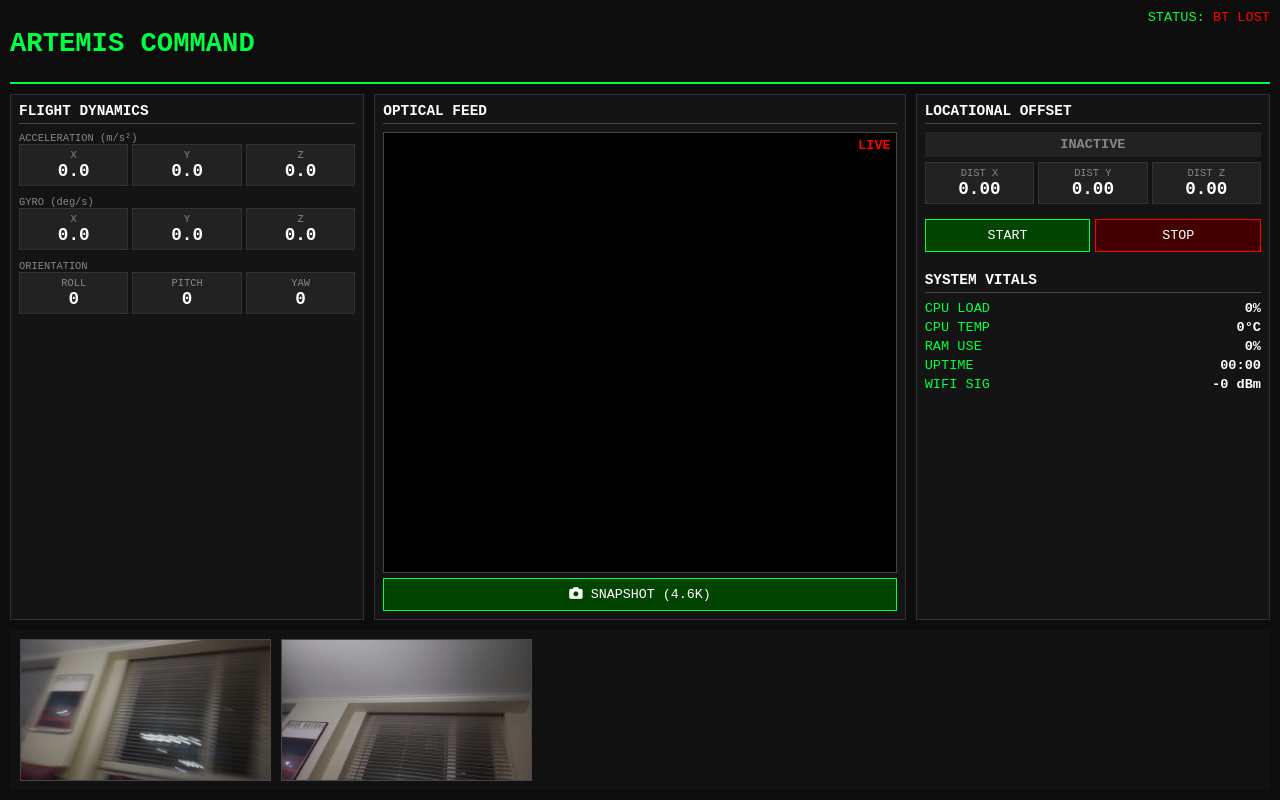
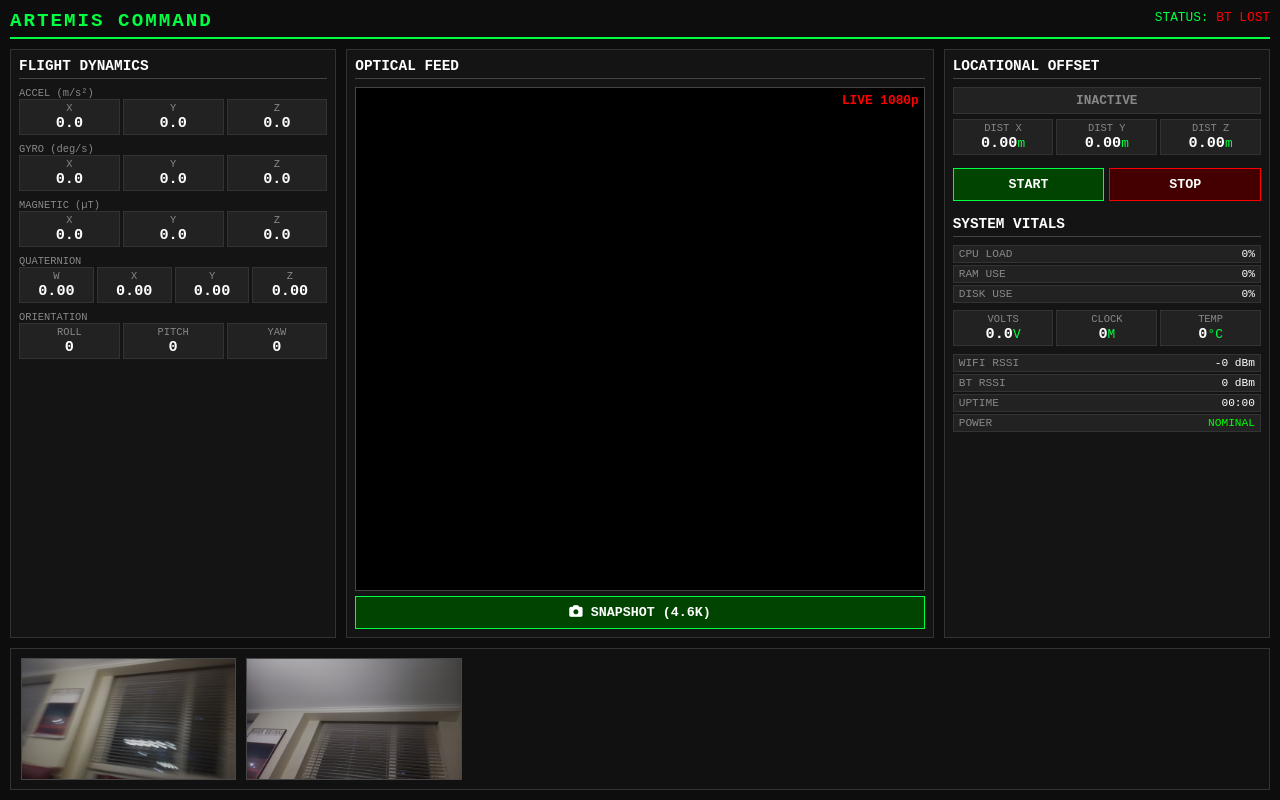
Before and after one commit to TogiFerretFerret/FlatSat, a Flask app: template ground/templates/dashboard.html in a window 1280 px wide. Run offline with Flask 3, Linux system fonts and the light colour scheme; the template is opened without the code that fills it, so the values that code supplies are empty.

Commit message:
nan shikanokonokonoko koshitantan

```diff
--- a/ground/main.py
+++ b/ground/main.py
@@ -8,68 +8,95 @@ import requests
 from flask import Flask, render_template, jsonify, request, Response, stream_with_context, send_from_directory
 
 # --- CONFIGURATION ---
-PI_BT_MAC = "D8:3A:DD:3C:12:16"
-PI_WIFI_IP = "192.168.1.183"
+PI_BT_MAC = "D8:3A:DD:3C:12:16"  # <--- CHECK THIS
+PI_WIFI_IP = "192.168.1.183"     # <--- CHECK THIS
 PI_VIDEO_PORT = 8000
 
+# Setup Capture Directory
 CAPTURE_DIR = os.path.join(os.getcwd(), "captures")
 if not os.path.exists(CAPTURE_DIR):
     os.makedirs(CAPTURE_DIR)
 
 app = Flask(__name__)
 
-# --- STATE ---
-telemetry_data = {"status": "CONNECTING...", "pos_offset": {"x":0,"y":0,"z":0}}
+# --- GLOBAL STATE ---
+telemetry_data = {
+    "status": "CONNECTING...",
+    "rssi": 0,
+    "pos_offset": {"x": 0, "y": 0, "z": 0},
+    "tracking_active": False
+}
 bt_sock = None
 lock = threading.Lock()
 
 def bt_client_thread():
-    global bt_sock, telemetry_data
+    """Background thread to fetch Telemetry over Bluetooth."""
+    global telemetry_data, bt_sock
+
     while True:
         try:
             print(f"[GS] Connecting BT to {PI_BT_MAC}...")
-            bt_sock = socket.socket(socket.AF_BLUETOOTH, socket.SOCK_STREAM, socket.BTPROTO_RFCOMM)
-            bt_sock.connect((PI_BT_MAC, 1))
+            # Create fresh socket
+            s = socket.socket(socket.AF_BLUETOOTH, socket.SOCK_STREAM, socket.BTPROTO_RFCOMM)
+            s.connect((PI_BT_MAC, 1))
+
+            with lock:
+                bt_sock = s # Expose socket for sending commands
+                telemetry_data["status"] = "ONLINE"
+
             print("[GS] Bluetooth Connected!")
 
-            with lock: telemetry_data["status"] = "ONLINE"
-
             while True:
-                header = bt_sock.recv(8)
+                # 1. Read Header
+                header = s.recv(8)
                 if not header: break
                 type_bytes, length = struct.unpack("!4sI", header)
+
+                # 2. Read Payload
                 payload = b''
                 while len(payload) < length:
-                    chunk = bt_sock.recv(length - len(payload))
+                    chunk = s.recv(length - len(payload))
                     if not chunk: break
                     payload += chunk
 
+                if len(payload) != length: break
+
+                # 3. Update State
                 try:
                     data = json.loads(payload.decode('utf-8'))
                     data["status"] = "ONLINE"
-                    with lock: telemetry_data = data
-                except: pass
+                    with lock:
+                        telemetry_data = data
+                except json.JSONDecodeError:
+                    pass
+
         except Exception as e:
             print(f"[GS] BT Error: {e}")
-            with lock: telemetry_data["status"] = "BT LOST"
-            if bt_sock: bt_sock.close()
+            with lock:
+                telemetry_data["status"] = f"BT LOST"
+                bt_sock = None
+            if 's' in locals() and s: s.close()
             time.sleep(2)
 
 t = threading.Thread(target=bt_client_thread)
 t.daemon = True
 t.start()
 
-def send_bt_command(cmd):
-    """Sends a 4-byte command header to the Pi"""
-    if bt_sock:
-        try:
-            # Header Only: Type=CMD, Len=0
-            pkt = struct.pack("!4sI", cmd.encode('utf-8'), 0)
-            bt_sock.sendall(pkt)
-            print(f"[GS] Sent Command: {cmd}")
-            return True
-        except Exception as e:
-            print(f"[GS] Send Failed: {e}")
+def send_bt_command(cmd_str):
+    """Sends a short command string to the Pi"""
+    global bt_sock
+    with lock:
+        if bt_sock:
+            try:
+                # Type=CMD (4 bytes), Length=0. We encode command in the Type field for simplicity if length is 4
+                # But safer to send as payload if length > 4.
+                # Here we use the Type field for the Command itself if it's 4 chars (e.g. "TRK+")
+                pkt = struct.pack("!4sI", cmd_str.encode('utf-8'), 0)
+                bt_sock.sendall(pkt)
+                print(f"[GS] Sent: {cmd_str}")
+                return True
+            except Exception as e:
+                print(f"[GS] Send Error: {e}")
     return False
 
 # --- WEB SERVER ---
@@ -80,43 +107,62 @@ def index():
 
 @app.route('/proxy_video')
 def proxy_video():
+    """Proxies MJPEG stream from Pi to Browser (Works over Tailscale)"""
+    pi_stream_url = f"http://{PI_WIFI_IP}:{PI_VIDEO_PORT}/stream"
     try:
-        req = requests.get(f"http://{PI_WIFI_IP}:{PI_VIDEO_PORT}/stream", stream=True, timeout=2)
-        return Response(stream_with_context(req.iter_content(chunk_size=4096)),
+        req = requests.get(pi_stream_url, stream=True, timeout=3)
+        def generate():
+            for chunk in req.iter_content(chunk_size=4096):
+                yield chunk
+        return Response(stream_with_context(generate()),
                         content_type=req.headers['Content-Type'])
-    except: return "No Signal"
+    except Exception:
+        return "Video Signal Unreachable"
 
 @app.route('/api/telemetry')
 def api_telemetry():
-    with lock: return jsonify(telemetry_data)
+    with lock:
+        return jsonify(telemetry_data)
 
 @app.route('/api/track', methods=['POST'])
-def track_toggle():
+def api_track():
     action = request.json.get('action')
-    cmd = "TRK+" if action == 'start' else "TRK-"
-    success = send_bt_command(cmd)
-    return jsonify({"status": "sent" if success else "failed"})
+    if action == 'start':
+        send_bt_command("TRK+")
+    elif action == 'stop':
+        send_bt_command("TRK-")
+    return jsonify({"status": "ok"})
 
 @app.route('/api/capture', methods=['POST'])
 def capture_image():
+    """Downloads high-res image from Pi and saves UNIQUE file"""
     try:
-        resp = requests.get(f"http://{PI_WIFI_IP}:{PI_VIDEO_PORT}/snapshot", timeout=15)
+        url = f"http://{PI_WIFI_IP}:{PI_VIDEO_PORT}/snapshot"
+        resp = requests.get(url, timeout=15)
+
         if resp.status_code == 200:
-            # Permanent Storage: Unique Timestamps
-            filename = f"snap_{int(time.time())}.jpg"
-            with open(os.path.join(CAPTURE_DIR, filename), 'wb') as f:
+            timestamp = int(time.time())
+            filename = f"snap_{timestamp}.jpg"
+            filepath = os.path.join(CAPTURE_DIR, filename)
+
+            with open(filepath, 'wb') as f:
                 f.write(resp.content)
+
             return jsonify({"status": "success", "file": filename})
+        else:
+            return jsonify({"status": "error", "message": "Pi Error"}), 500
+
     except Exception as e:
-        return jsonify({"status": "error", "message": str(e)})
-    return jsonify({"status": "error"})
+        return jsonify({"status": "error", "message": str(e)}), 500
 
 @app.route('/api/captures')
 def list_captures():
     try:
+        # Sort by newest first
         files = sorted([f for f in os.listdir(CAPTURE_DIR) if f.endswith(".jpg")], reverse=True)
         return jsonify(files)
-    except: return jsonify([])
+    except:
+        return jsonify([])
 
 @app.route('/captures/<path:filename>')
 def serve_capture(filename):
--- a/ground/templates/dashboard.html
+++ b/ground/templates/dashboard.html
@@ -21,17 +21,19 @@
             height: 100vh;
             display: flex; flex-direction: column;
             box-sizing: border-box;
-            font-size: 0.85rem;
+            font-size: 0.8rem;
         }
         header {
             border-bottom: 2px solid var(--text-main);
             margin-bottom: 10px; padding-bottom: 5px;
             display: flex; justify-content: space-between;
         }
+        h1 { margin: 0; font-size: 1.2rem; letter-spacing: 2px; }
+
         /* Layout Grid */
         .main-layout {
             display: grid;
-            grid-template-columns: 1fr 1.5fr 1fr; /* 3 Columns: Telemetry | Video | Telemetry */
+            grid-template-columns: 1fr 1.8fr 1fr; /* Sidebars | Video | Sidebars */
             grid-template-rows: 1fr auto;
             gap: 10px;
             flex-grow: 1;
@@ -64,19 +66,21 @@
         img#video-feed { max-width: 100%; max-height: 100%; }
 
         /* Stats */
-        .stat-row { display: flex; justify-content: space-between; margin-bottom: 4px; }
+        .stat-row { display: flex; justify-content: space-between; margin-bottom: 2px; }
         .stat-val { font-weight: bold; color: #fff; }
 
-        .grid-3 { display: grid; grid-template-columns: 1fr 1fr 1fr; gap: 4px; text-align: center; margin-bottom: 10px; }
-        .box-val { background: #222; padding: 4px; border: 1px solid #333; }
+        .grid-3 { display: grid; grid-template-columns: 1fr 1fr 1fr; gap: 3px; text-align: center; margin-bottom: 8px; }
+        .grid-4 { display: grid; grid-template-columns: 1fr 1fr 1fr 1fr; gap: 3px; text-align: center; margin-bottom: 8px; }
+
+        .box-val { background: #222; padding: 2px; border: 1px solid #333; }
         .box-lbl { font-size: 0.65rem; color: #888; display: block; }
-        .box-num { font-size: 1.1rem; color: #fff; font-weight: bold; }
+        .box-num { font-size: 0.95rem; color: #fff; font-weight: bold; }
 
         /* Buttons */
         .btn {
             background: #222; color: #fff; border: 1px solid #444;
             padding: 8px; cursor: pointer; width: 100%; font-family: inherit;
-            margin-top: 5px; transition: 0.2s;
+            margin-top: 5px; transition: 0.2s; font-weight: bold;
         }
         .btn:hover { background: #333; }
         .btn-green { background: #004400; border-color: #00ff41; }
@@ -87,12 +91,12 @@
         /* Gallery */
         .gallery-panel {
             grid-column: 1 / -1; /* Span full width */
-            height: 140px;
+            height: 120px;
             display: flex; gap: 10px;
             overflow-x: auto;
             align-items: center;
             padding: 10px;
-            background: #111;
+            background: #111; border: 1px solid #333;
         }
         .thumb {
             height: 100%; aspect-ratio: 16/9;
@@ -102,7 +106,10 @@
         .thumb:hover { opacity: 1; transform: scale(1.05); border-color: #fff; }
 
         /* Offset Control */
-        #track-status { font-weight: bold; text-align: center; padding: 5px; margin-bottom: 5px; background: #222;}
+        #track-status { font-weight: bold; text-align: center; padding: 5px; margin-bottom: 5px; background: #222; border: 1px solid #333; }
+
+        /* Badges */
+        .badge { background: #222; padding: 2px 5px; font-size: 0.7rem; border: 1px solid #333; display: flex; justify-content: space-between; margin-bottom: 2px;}
     </style>
 </head>
 <body>
@@ -117,7 +124,7 @@
         <div class="panel">
             <h2>FLIGHT DYNAMICS</h2>
 
-            <span class="box-lbl">ACCELERATION (m/s²)</span>
+            <span class="box-lbl">ACCEL (m/s²)</span>
             <div class="grid-3">
                 <div class="box-val"><span class="box-lbl">X</span><span class="box-num" id="ax">0.0</span></div>
                 <div class="box-val"><span class="box-lbl">Y</span><span class="box-num" id="ay">0.0</span></div>
@@ -129,6 +136,21 @@
                 <div class="box-val"><span class="box-lbl">X</span><span class="box-num" id="gx">0.0</span></div>
                 <div class="box-val"><span class="box-lbl">Y</span><span class="box-num" id="gy">0.0</span></div>
                 <div class="box-val"><span class="box-lbl">Z</span><span class="box-num" id="gz">0.0</span></div>
+            </div>
+
+            <span class="box-lbl">MAGNETIC (µT)</span>
+            <div class="grid-3">
+                <div class="box-val"><span class="box-lbl">X</span><span class="box-num" id="mx">0.0</span></div>
+                <div class="box-val"><span class="box-lbl">Y</span><span class="box-num" id="my">0.0</span></div>
+                <div class="box-val"><span class="box-lbl">Z</span><span class="box-num" id="mz">0.0</span></div>
+            </div>
+
+            <span class="box-lbl">QUATERNION</span>
+            <div class="grid-4">
+                <div class="box-val"><span class="box-lbl">W</span><span class="box-num" id="qw">0.00</span></div>
+                <div class="box-val"><span class="box-lbl">X</span><span class="box-num" id="qx">0.00</span></div>
+                <div class="box-val"><span class="box-lbl">Y</span><span class="box-num" id="qy">0.00</span></div>
+                <div class="box-val"><span class="box-lbl">Z</span><span class="box-num" id="qz">0.00</span></div>
             </div>
 
             <span class="box-lbl">ORIENTATION</span>
@@ -145,7 +167,7 @@
             <div class="video-wrapper">
                 <div class="video-box">
                     <img id="video-feed" src="{{ video_url }}" onerror="this.style.display='none'">
-                    <div style="position:absolute; top:5px; right:5px; color:red; font-weight:bold;">LIVE</div>
+                    <div style="position:absolute; top:5px; right:5px; color:red; font-weight:bold;">LIVE 1080p</div>
                 </div>
                 <button class="btn btn-green" id="snap-btn" onclick="takeSnapshot()">
                     <i class="fas fa-camera"></i> SNAPSHOT (4.6K)
@@ -158,21 +180,30 @@
             <h2>LOCATIONAL OFFSET</h2>
             <div id="track-status">INACTIVE</div>
             <div class="grid-3">
-                <div class="box-val"><span class="box-lbl">DIST X</span><span class="box-num" id="off-x">0.0</span></div>
-                <div class="box-val"><span class="box-lbl">DIST Y</span><span class="box-num" id="off-y">0.0</span></div>
-                <div class="box-val"><span class="box-lbl">DIST Z</span><span class="box-num" id="off-z">0.0</span></div>
+                <div class="box-val"><span class="box-lbl">DIST X</span><span class="box-num" id="off-x">0.00</span>m</div>
+                <div class="box-val"><span class="box-lbl">DIST Y</span><span class="box-num" id="off-y">0.00</span>m</div>
+                <div class="box-val"><span class="box-lbl">DIST Z</span><span class="box-num" id="off-z">0.00</span>m</div>
             </div>
             <div style="display:flex; gap:5px;">
                 <button class="btn btn-green" onclick="toggleTrack('start')">START</button>
                 <button class="btn btn-red" onclick="toggleTrack('stop')">STOP</button>
             </div>
 
-            <h2 style="margin-top:20px;">SYSTEM VITALS</h2>
-            <div class="stat-row"><span>CPU LOAD</span><span class="stat-val" id="sys-cpu">0%</span></div>
-            <div class="stat-row"><span>CPU TEMP</span><span class="stat-val" id="temp-cpu">0°C</span></div>
-            <div class="stat-row"><span>RAM USE</span><span class="stat-val" id="sys-mem">0%</span></div>
-            <div class="stat-row"><span>UPTIME</span><span class="stat-val" id="sys-uptime">00:00</span></div>
-            <div class="stat-row"><span>WIFI SIG</span><span class="stat-val" id="sys-wifi">-0 dBm</span></div>
+            <h2 style="margin-top:15px;">SYSTEM VITALS</h2>
+            <div class="badge"><span style="color:#888">CPU LOAD</span><span id="sys-cpu" style="color:#fff">0%</span></div>
+            <div class="badge"><span style="color:#888">RAM USE</span><span id="sys-mem" style="color:#fff">0%</span></div>
+            <div class="badge"><span style="color:#888">DISK USE</span><span id="sys-disk" style="color:#fff">0%</span></div>
+
+            <div class="grid-3" style="margin-top:5px;">
+                <div class="box-val"><span class="box-lbl">VOLTS</span><span class="box-num" id="sys-volts">0.0</span>V</div>
+                <div class="box-val"><span class="box-lbl">CLOCK</span><span class="box-num" id="sys-clock">0</span>M</div>
+                <div class="box-val"><span class="box-lbl">TEMP</span><span class="box-num" id="temp-cpu">0</span>°C</div>
+            </div>
+
+            <div class="badge"><span style="color:#888">WIFI RSSI</span><span id="sys-wifi" style="color:#fff">-0 dBm</span></div>
+            <div class="badge"><span style="color:#888">BT RSSI</span><span id="rssi" style="color:#fff">-0 dBm</span></div>
+            <div class="badge"><span style="color:#888">UPTIME</span><span id="sys-uptime" style="color:#fff">00:00</span></div>
+            <div class="badge"><span style="color:#888">POWER</span><span id="sys-throttle" style="color:#0f0">NOMINAL</span></div>
         </div>
 
         <!-- ROW 2: GALLERY -->
@@ -188,20 +219,22 @@
             document.getElementById('status-text').innerText = data.status || "OFFLINE";
             document.getElementById('status-text').style.color = (data.status === "ONLINE") ? "#00ff41" : "red";
 
-            // Flight
-            if (data.accel) {
-                ['x','y','z'].forEach(k => document.getElementById('a'+k).innerText = data.accel[k].toFixed(1));
+            // Flight Dynamics
+            if (data.accel) ['x','y','z'].forEach(k => document.getElementById('a'+k).innerText = data.accel[k].toFixed(1));
+            if (data.gyro) ['x','y','z'].forEach(k => document.getElementById('g'+k).innerText = data.gyro[k].toFixed(1));
+            if (data.mag) ['x','y','z'].forEach(k => document.getElementById('m'+k).innerText = data.mag[k].toFixed(0));
+
+            if (data.quaternion) {
+                ['w','x','y','z'].forEach((k, i) => document.getElementById('q'+k).innerText = data.quaternion[i].toFixed(2));
             }
-            if (data.gyro) {
-                ['x','y','z'].forEach(k => document.getElementById('g'+k).innerText = data.gyro[k].toFixed(1));
-            }
+
             if (data.orientation_euler) {
                 document.getElementById('roll').innerText = data.orientation_euler.roll.toFixed(0);
                 document.getElementById('pitch').innerText = data.orientation_euler.pitch.toFixed(0);
                 document.getElementById('yaw').innerText = data.orientation_euler.yaw.toFixed(0);
             }
 
-            // Offset
+            // Locational Offset
             if (data.pos_offset) {
                 ['x','y','z'].forEach(k => document.getElementById('off-'+k).innerText = data.pos_offset[k].toFixed(2));
                 const statusDiv = document.getElementById('track-status');
@@ -217,11 +250,29 @@
             }
 
             // Systems
-            if (data.cpu_load) document.getElementById('sys-cpu').innerText = data.cpu_load + "%";
-            if (data.cpu_temp) document.getElementById('temp-cpu').innerText = data.cpu_temp.toFixed(1) + "°C";
-            if (data.mem_percent) document.getElementById('sys-mem').innerText = data.mem_percent + "%";
-            if (data.wifi_signal) document.getElementById('sys-wifi').innerText = data.wifi_signal + " dBm";
-            if (data.uptime) document.getElementById('sys-uptime').innerText = new Date(data.uptime * 1000).toISOString().substr(11, 8);
+            if (data.cpu_load !== undefined) document.getElementById('sys-cpu').innerText = data.cpu_load + "%";
+            if (data.cpu_temp !== undefined) document.getElementById('temp-cpu').innerText = data.cpu_temp.toFixed(1);
+            if (data.mem_percent !== undefined) document.getElementById('sys-mem').innerText = data.mem_percent + "%";
+            if (data.disk_percent !== undefined) document.getElementById('sys-disk').innerText = data.disk_percent + "%";
+            if (data.wifi_signal !== undefined) document.getElementById('sys-wifi').innerText = data.wifi_signal + " dBm";
+            if (data.rssi !== undefined) document.getElementById('rssi').innerText = data.rssi + " dBm";
+            if (data.voltage !== undefined) document.getElementById('sys-volts').innerText = data.voltage.toFixed(2);
+            if (data.clock_mhz !== undefined) document.getElementById('sys-clock').innerText = data.clock_mhz;
+
+            if (data.uptime !== undefined) {
+                document.getElementById('sys-uptime').innerText = new Date(data.uptime * 1000).toISOString().substr(11, 8);
+            }
+
+            if (data.throttled !== undefined) {
+                const throt = document.getElementById('sys-throttle');
+                if (data.throttled === '0x0') {
+                    throt.innerText = "NOMINAL";
+                    throt.style.color = "#00ff41";
+                } else {
+                    throt.innerText = "WARN: " + data.throttled;
+                    throt.style.color = "red";
+                }
+            }
         }
 
         async function toggleTrack(action) {
```
Also changed, not shown: realtimegs/hardware/imu.py (+15 -6 lines), realtimegs/web/server.py (deleted, +0 -85 lines), realtimegs/web/templates/dashboard.html (deleted, +0 -68 lines).
